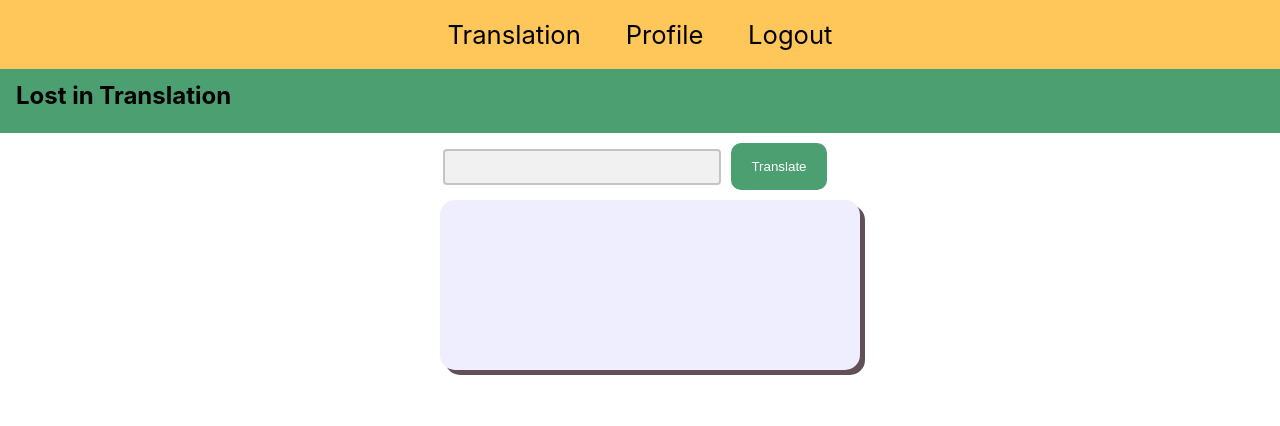
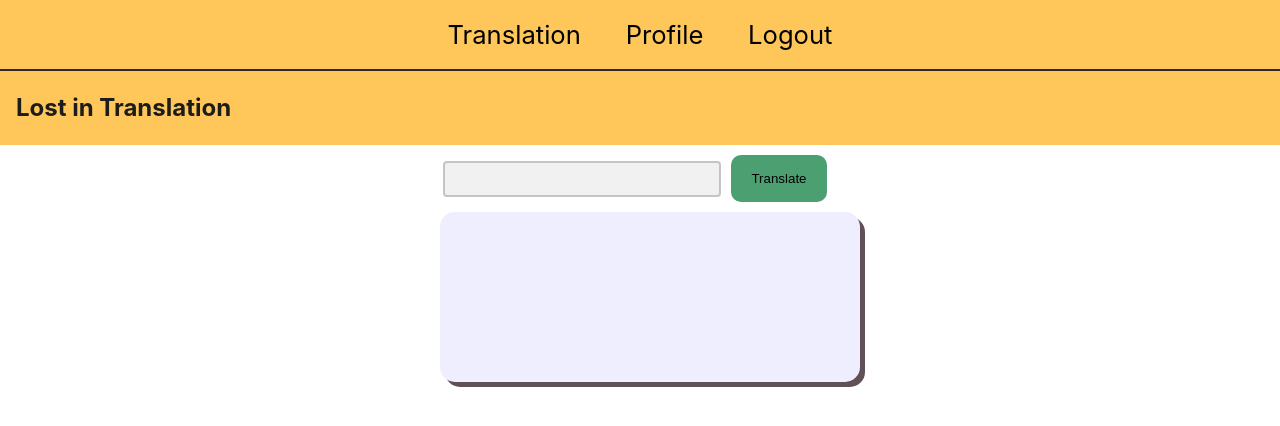
Before and after one commit to RustyOn/EA-Assignment2, a React (Create React App) app in the folder ea-assignment2/: page /translation in a window 1280 px wide. Shown: the top 426 px of the page. Built offline with nearby package versions, Linux system fonts and the light colour scheme; no server answers.

Commit message:
css
style: some minor css changes

```diff
--- a/ea-assignment2/src/index.css
+++ b/ea-assignment2/src/index.css
@@ -14,7 +14,8 @@ code {
 
 .nav-bar{
   background-color: #FFC759;
-  box-shadow: 0px 2px #615055;
+  box-shadow: 0px 2px #31272a;
+  margin-bottom: 2px;
 }
 
 .nav-list{
@@ -40,11 +41,9 @@ code {
   background-color: #4C9F70;
   border: none;
   border-radius: 10px;
-  color: white;
   padding: 16px 20px;
   text-decoration: none;
   margin: 10px;
-
   cursor: pointer;
 }
 
@@ -52,7 +51,6 @@ code {
   background-color: #FFC759;
   height: 150px;
   margin-top: 2px;
-  z-index: -1;
 }
 
 input{
@@ -79,14 +77,16 @@ input{
 #login-banner{
   width:100%;
   height:4rem;
-  background-color: #4C9F70;
+  background-color: #FFC759;
   line-height: 3.4rem;
   vertical-align: middle;
+  padding-top: 10px;
 }
 #banner-text{
   padding: 0 1rem ;
-  margin:0;
+  margin: 0;
   text-align: left;
+  color: #1c1c1a;
 }
 
 .orange-btn{
```
